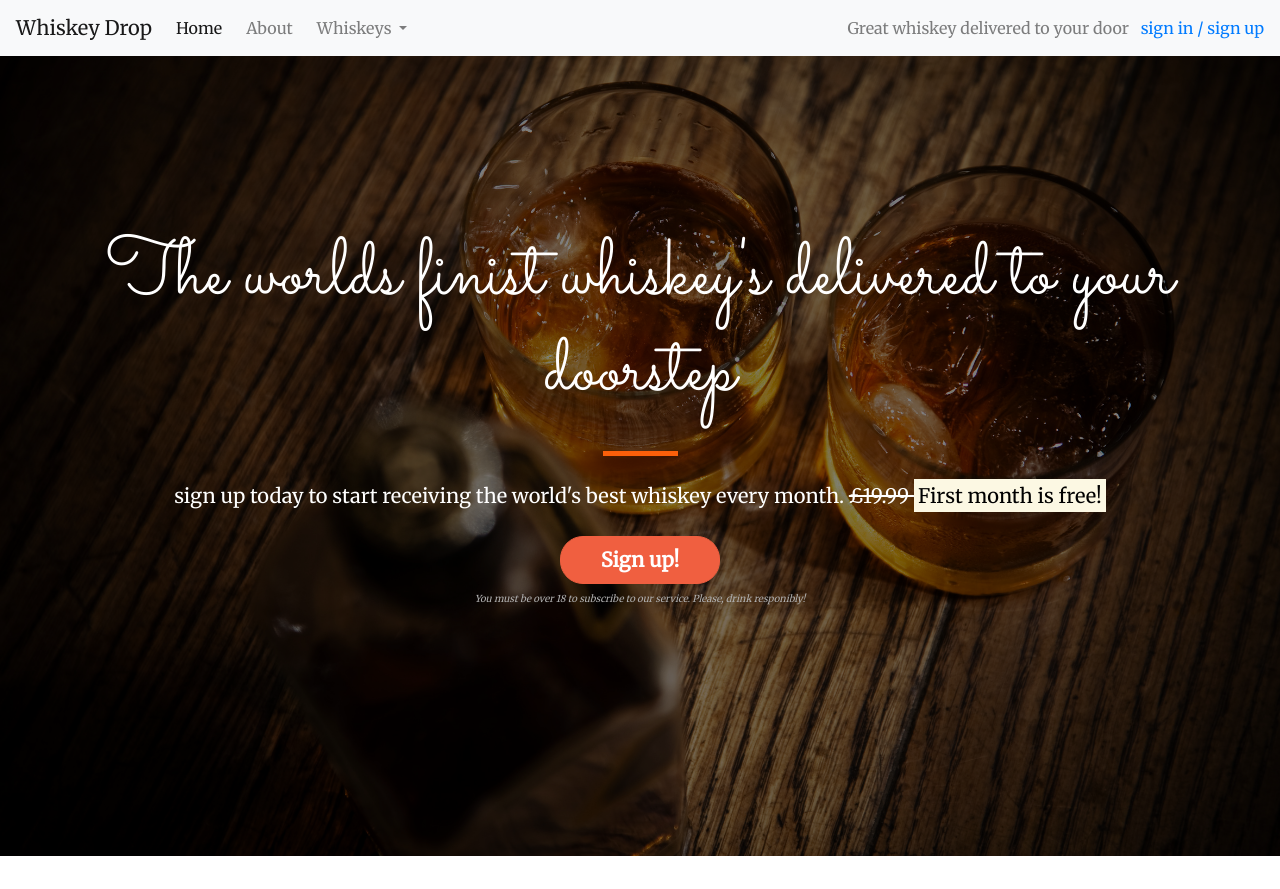
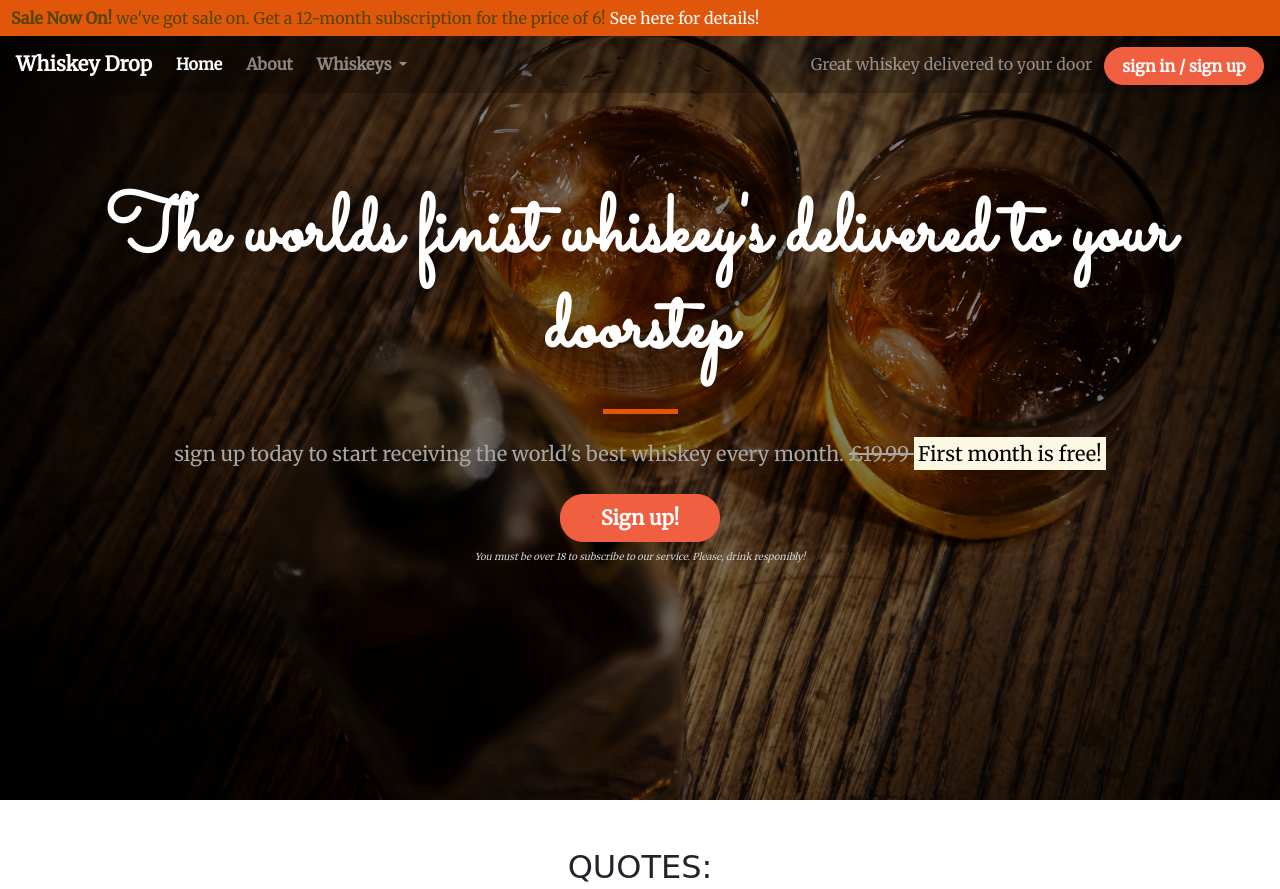
Before and after one commit to g4mb17/Whiskey, a plain HTML site: page index.html in a window 1280 px wide. Shown: the top 889 px of the page. Drawn offline with nearby package versions, Linux system fonts and the light colour scheme; a web font is replaced by a local one.

Commit message:
update to alert bar

```diff
--- a/css/style.css
+++ b/css/style.css
@@ -6,29 +6,35 @@ h1 {
 h2 {
     font-family: 'Fredericka the Great', cursive;
 
-
 }
 
 Body {
     font-family: 'Merriweather', serif
 }
 
-.opaque-overlay {
-    position: absolute;
-    top: 0;
-    letter-spacing: 0;
-    height: 100%;
-    width: 100%;
-    background-color: rgba(0,0,0,0.5);
-
+.alert-container .col-12 {
+    padding-left: 0;
+    padding-right: 0;
 }
 
-.alert-container {}
+.site-wide-alert {
+    color: #544600;
+    background-color: #e0560b;
+    border-color: #e0560b;
+    padding: 5px 25px;
+    margin-bottom: 0;
+    border: 1px solid transparent;
+    border-radius: 0;
+}
+
+.site-wide-alert a {
+    color: #fff;
+   }
 
 .callout-container {
     height: 100vh;
 
-    background: url("../images/jumbotron-BG.jpg") no-repeat bottom right fixed;
+    background: url('../images/jumbotron-BG.jpg') no-repeat bottom right fixed;
     -webkit-background-size: cover;
     -moz-background-size: cover;
     -o-background-size: cover;
@@ -41,61 +47,97 @@ Body {
     position: relative;
 }
 
-.quotes-container {}
+.opaque-overlay {
+    position: absolute;
+    top: 0;
+    left: 0;
+    height: 100%;
+    width: 100%;
+    background-color: rgba(0, 0, 0, 0.5);
+}
 
-.features-container {}
+/* Navbar */
+
+.navalert-container {
+    position: absolute;
+    top: 0;
+    left: 0;
+    z-index: 1;
+    padding-left: 0;
+    padding-right: 0;
+}
+
+.navbar {
+    margin-bottom: 0;
+    width: 100%;
+    background-color: rgba(0, 0, 0, .25);
+    border: 0;
+}
+
+.navbar .navbar-toggler {
+    border: 0;
+}
+
+.navbar .navbar-brand {
+    font-weight: bold;
+}
+
+.navbar .navbar-nav a {
+    font-weight: bold;
+}
 
 
 /* Jumbotron */
 
 .jumbotron {
     background-color: transparent;
-    margin-bottom: 60px;
+}
+
+.jumbotron h1 {
+    color: white;
+    font-weight: bold;
+    margin-bottom: 30px;
+    color: white;
 }
 
 .jumbotron .lead {
+    color: #a7a7a7;
     margin: 25px 0;
-    color: #fff;
-}
-
-.jumbotron-header {
-    color: white;
-    margin-bottom: 30px
 }
 
 .jumbotron small {
     font-size: 60%;
     font-style: italic;
-    color: #b0b0b0;
+    color: #d0d0d0;
 }
 
-/* block dividers */
+/* Block dividers */
 
-
-.block-divider{
-        width: 75px;
+.block-divider {
+    width: 75px;
     height: 5px;
     border: 0;
-
-}
-.block-divider-orange{
-background-color: #fb5f0a;
+    background-color: #e0560b;
 }
 
-.block-divider-short{
-        width: 35px;
+.block-divider--orange {
+    background-color: #f05f40;
 }
 
-/* buttons */
+.block-divider--short {
+    width: 35px;
+}
+
+/* Buttons */
 
 .btn--cta {
     font-weight: bold;
     border-radius: 23px;
     width: 160px;
-    color: #fff;
 }
 
 .btn--red {
+    color: white;
     background-color: #f05f40;
     border-color: #f05f40;
 }
@@ -104,8 +146,7 @@ background-color: #fb5f0a;
 .btn--red:active,
 .btn--red:focus,
 .btn--red:active:focus {
-    background-color: #741f1f;
-    border-color: #fff;
-    color: #fff;
-
+    background-color: #df4929;
+    border-color: #df4929;
+    color: white;
 }
--- a/index.html
+++ b/index.html
@@ -15,13 +15,28 @@
 </head>
 
 <body>
+    <div class="container-fluid navalert-container">
+        <!--Alert container -->
+        <div class="containter-fluid alert-container">
+            <div class="row d-none d-sm-block">
+                <div class="col-12">
+                    <div class="site-wide-alert ale alert-warning">
+                        <strong> Sale Now On! </strong> we've got sale on. Get a 12-month subscription for the price of 6!
+                        <a href="/sale" class="">See here for details!</a>
+                    </div>
 
-    <nav class="navbar navbar-light bg-light navbar-expand-sm">
+                </div>
+
+            </div>
+        </div>
+        <!-- Alert container end -->
+
+
+        <nav class="navbar navbar-dark navbar-expand-sm">
             <a href="/" class="navbar-brand">Whiskey Drop</a>
             <button class="navbar-toggler ml-auto" type="button" data-toggle="collapse" data-target="#navbarNavDropdown" aria-controls="navbarNavDropdown" aria-expanded="false" aria-label="ToggleNavigation">
             <span class="navbar-toggler-icon"> </span> </button>
             <div class="collapse navbar-collapse" id="navbarNavDropdown">
-
                 <ul class="navbar-nav mr-auto">
                     <li class="active nav-item mr-2"> <a href="/" class="nav-link">Home</a></li>
                     <li class="nav-item mr-2"> <a href="/about" class="nav-link">About</a></li>
@@ -41,25 +56,10 @@
             </div>
             <div class="d-none d-md-block">
                 <p class="navbar-text my-auto mr-2">Great whiskey delivered to your door</p>
-            <a href="/login" class="">sign in / sign up</a>
+                <a href="/login" class="btn btn--cta btn--red">sign in / sign up</a>
             </div>
         </nav>
-
-    <!-- Alert container -->
-    <!--<div class="containter alert-container">-->
-    <!--    <div class="row d-none d-sm-block">-->
-    <!--        <div class="col-12">-->
-    <!--            <div class="alert alert-warning">-->
-    <!--                <strong> Sale Now On! </strong> we've got sale on. Get a 12-month subscription for the price of 6-->
-    <!--                <a href="/sale" class="">See here for details!</a>-->
-    <!--            </div>-->
-
-    <!--        </div>-->
-
-    <!--    </div>-->
-    <!--</div>-->
-    <!-- Alert container end -->
-
+    </div>
 
     <!-- callout starts -->
     <div class="container-fluif callout-container">
```
Lines whose indentation alone changed are shown as unchanged.
